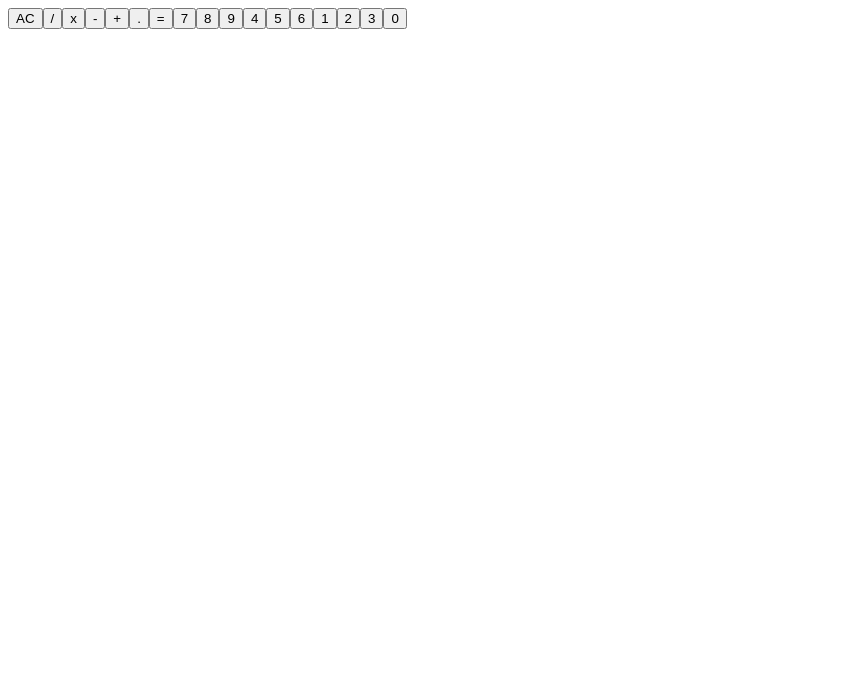
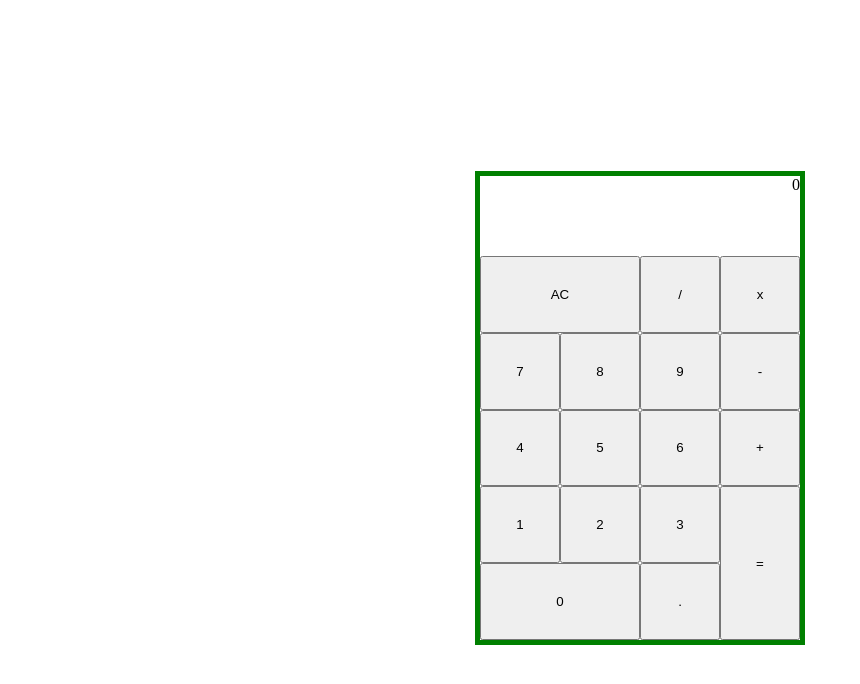
Before and after one commit to JSantos95/fcc-calculator, a React (Create React App) app: page / in a window 1280 px wide. Shown: the top 684 px of the page, without its empty margins (0-860 px from the left). Built offline with nearby package versions, Linux system fonts and the light colour scheme.

Commit message:
Tempory value added and redid the div format

```diff
--- a/src/components/App.js
+++ b/src/components/App.js
@@ -1,6 +1,11 @@
-import React from 'react';
+import React, { useState } from 'react';
 import Cbuttons from './Cbuttons';
+import '../styles/style.css';
 import {numberArray, operationArray} from './buttonArrays';
+
+const App = () => {
+
+  const [value, setValue] = useState(0);
 
   const funcButtons = operationArray.map((obj) =>
     <Cbuttons
@@ -14,13 +19,19 @@ const numButtons = numberArray.map((obj) =>
       func={obj.num}
     />
   )
-
-const App = () => {
   return (
     <div className="cal">
+      <div className="cal-board">
+
+        <div className="cal-value">
+          {value}
+        </div>
+
         <div className="cal-buttons">
           {funcButtons}
           {numButtons}
+        </div>
+
       </div>
     </div>
   )
```
Lines whose indentation alone changed are shown as unchanged.
